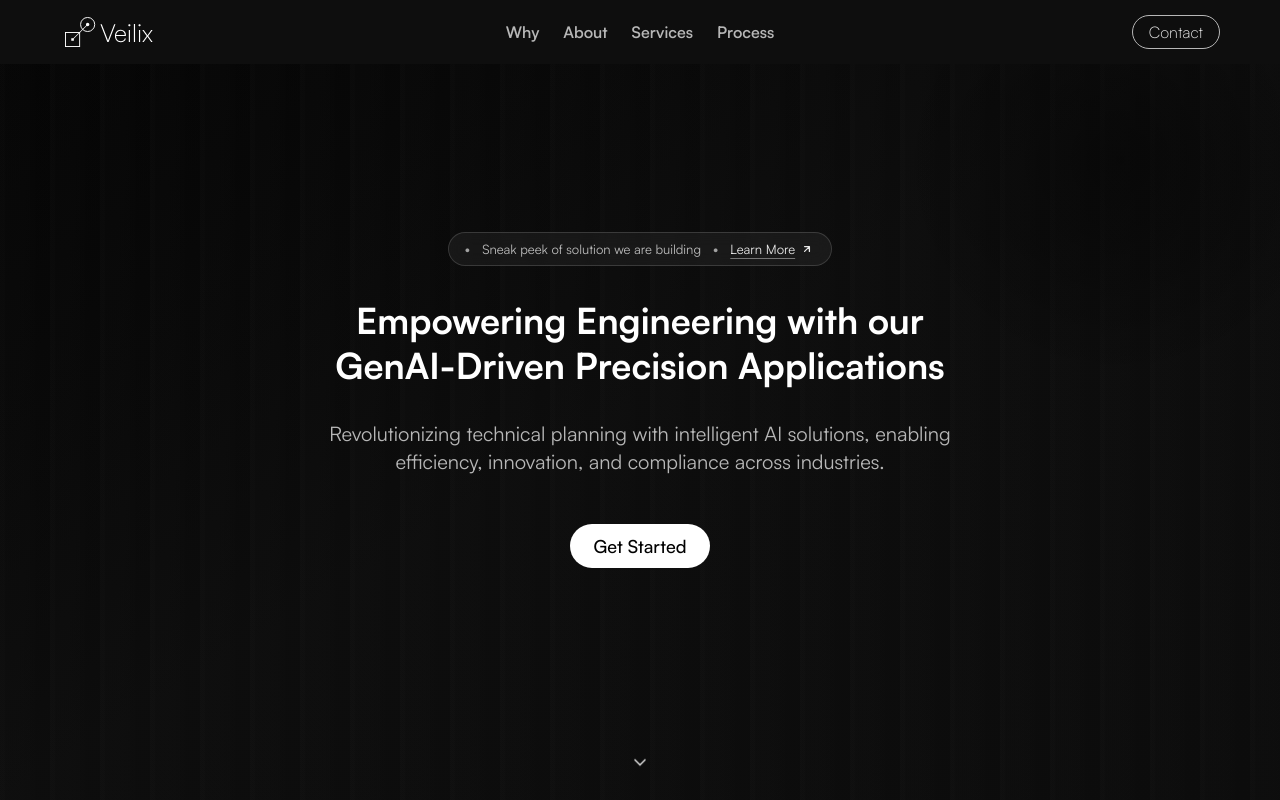
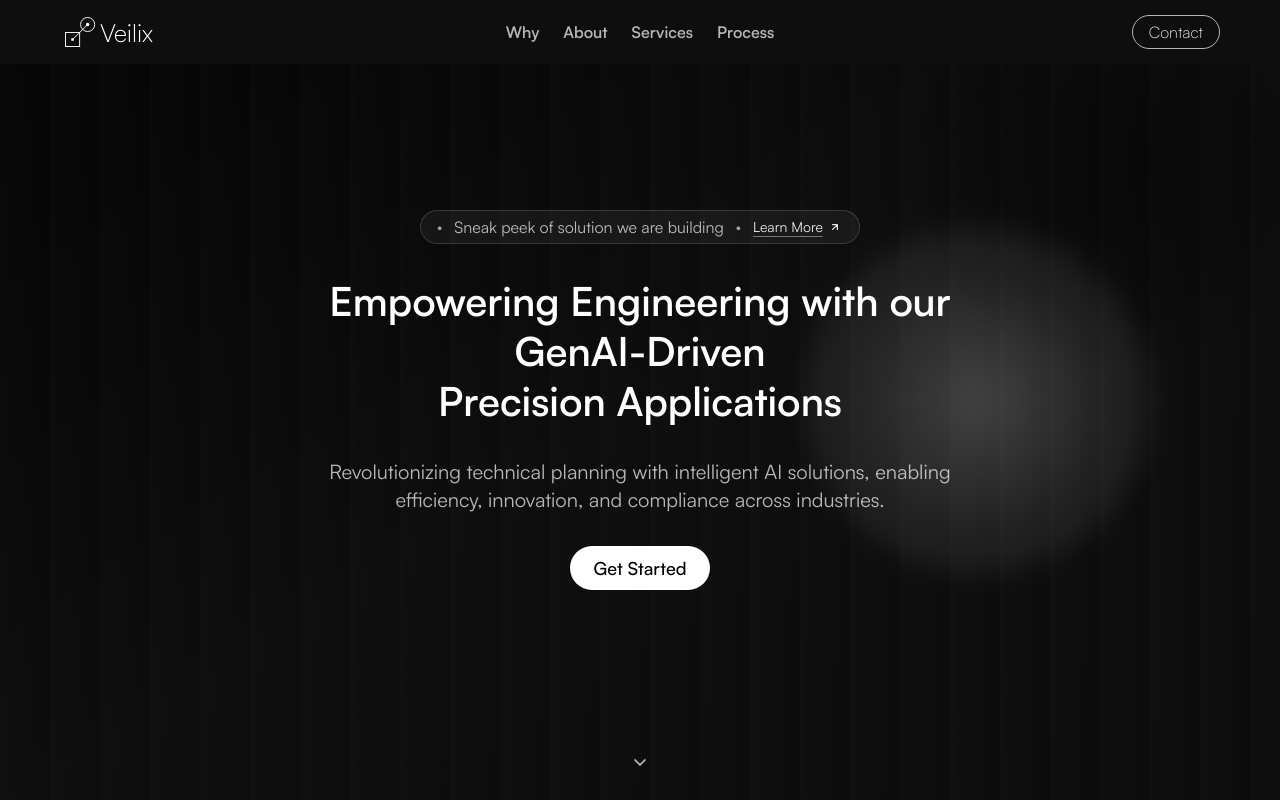
Before and after one commit to aditinnerkar/veilix-app, a React (Vite) app in the folder frontend/: page / in a window 1280 px wide. Shown: the top 800 px of the page. Built offline with nearby package versions, Linux system fonts and the light colour scheme.

Commit message:
Created spotlight animation, improved redability

```diff
--- a/frontend/src/components/Hero.jsx
+++ b/frontend/src/components/Hero.jsx
@@ -1,4 +1,5 @@
 import React from "react";
+import { motion } from "framer-motion";
 import Backdrop from "./backdrop";
 
 export default function Hero() {
@@ -10,7 +11,7 @@ export default function Hero() {
         {/* Badge */}
         <div className="inline-flex items-center gap-3 rounded-full border border-white/15 bg-white/5 px-4 py-2 backdrop-blur-sm">
           <span className="text-white/60 text-sm leading-none">•</span>
-          <span className="text-[13px] leading-none text-white/70">
+          <span className="text-[16px] leading-none text-white/70">
             Sneak peek of solution we are building
           </span>
           <span className="text-white/60 text-sm leading-none">•</span>
@@ -18,7 +19,7 @@ export default function Hero() {
             href="https://www.linkedin.com/company/veilix-ai/"
             target="_blank"
             rel="noopener noreferrer"
-            className="inline-flex items-center gap-1 text-[13px] leading-none text-white/90 hover:text-white underline underline-offset-4 decoration-white/40"
+            className="inline-flex items-center gap-1 text-[14px] leading-none text-white/90 hover:text-white underline underline-offset-4 decoration-white/40"
             aria-label="Learn more (opens in a new tab)"
           >
             Learn More
@@ -35,28 +36,47 @@ export default function Hero() {
           </a>
         </div>
 
-        {/* Main heading */}
-        <div className="space-y-4">
-          <h1 className="text-4xl md:text-4xl font-bold leading-tight">
-            Empowering Engineering with our
-            GenAI-Driven Precision Applications
+
+        {/* Spotlighted Heading + Description */}
+        <div className="relative w-full flex flex-col items-center">
+          {/* Animated Spotlight */}
+          <motion.div
+            className="fixed left-0 top-1/2 -translate-y-1/2 pointer-events-none z-30 rounded-full"
+            initial={{ x: '-280px', opacity: 0 }}
+            animate={{ x: ['-260px', '120vw'], opacity: [0, 1, 1, 0] }}
+            transition={{ repeat: Infinity, duration: 4.8, ease: [0.4, 0, 0.2, 1], times: [0, 0.12, 0.88, 1] }}
+            style={{
+              width: 350,
+              height: 350,
+              background: 'radial-gradient(circle at center, rgba(255,255,255,0.22) 0%, rgba(255,255,255,0.10) 45%, transparent 100%)',
+              mixBlendMode: 'lighten',
+              filter: 'blur(14px)',
+              willChange: 'transform, opacity'
+            }}
+          />
+
+          {/* Heading + Description */}
+          <div className="flex flex-col items-center gap-8 relative z-20">
+            <h1 className="text-[40px] text-[rgb{#E7E7E7}] font-semibold leading-tight">
+              Empowering Engineering with our <br />
+              GenAI-Driven <br />
+              Precision Applications
             </h1>
-        </div>
 
-        {/* Description */}
-        <div className="space-y-6">
             <p className="text-xl text-white/70 max-w-3xl mx-auto">
               Revolutionizing technical planning with intelligent AI solutions,
               enabling efficiency, innovation, and compliance across industries.
             </p>
-        </div>
 
-        {/* CTA Button */}
-        <div className="pt-4">
+            {/* CTA */}
+            <div>
               <button className="bg-white text-black px-6 py-2 rounded-full text-lg font-medium hover:bg-gray-100 transition-colors" onClick={() => window.location.href = 'mailto:parvez.rumi@veilix.ai'}>
                 Get Started
               </button>
             </div>
+          </div>
+        </div>
+
       </div>
 
       {/* Bottom-center hovering arrow */}
```
Lines whose indentation alone changed are shown as unchanged.
